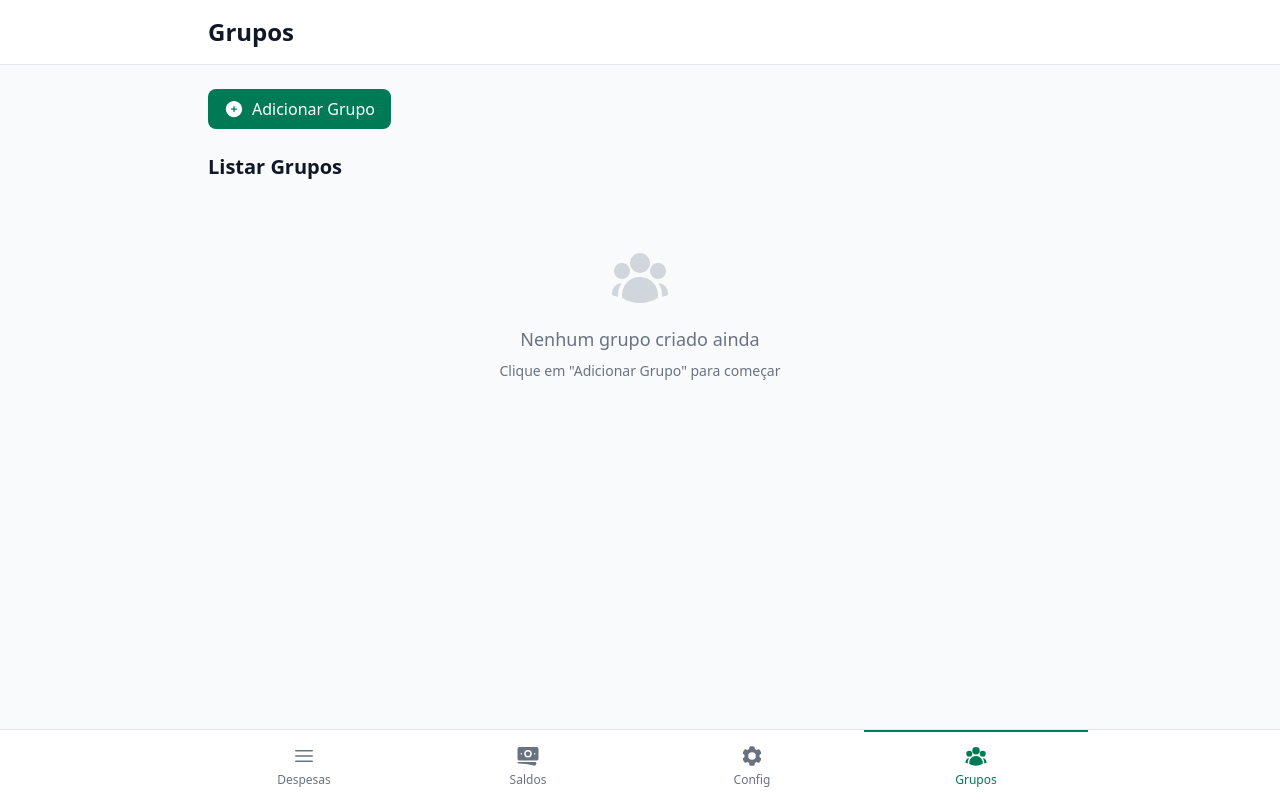
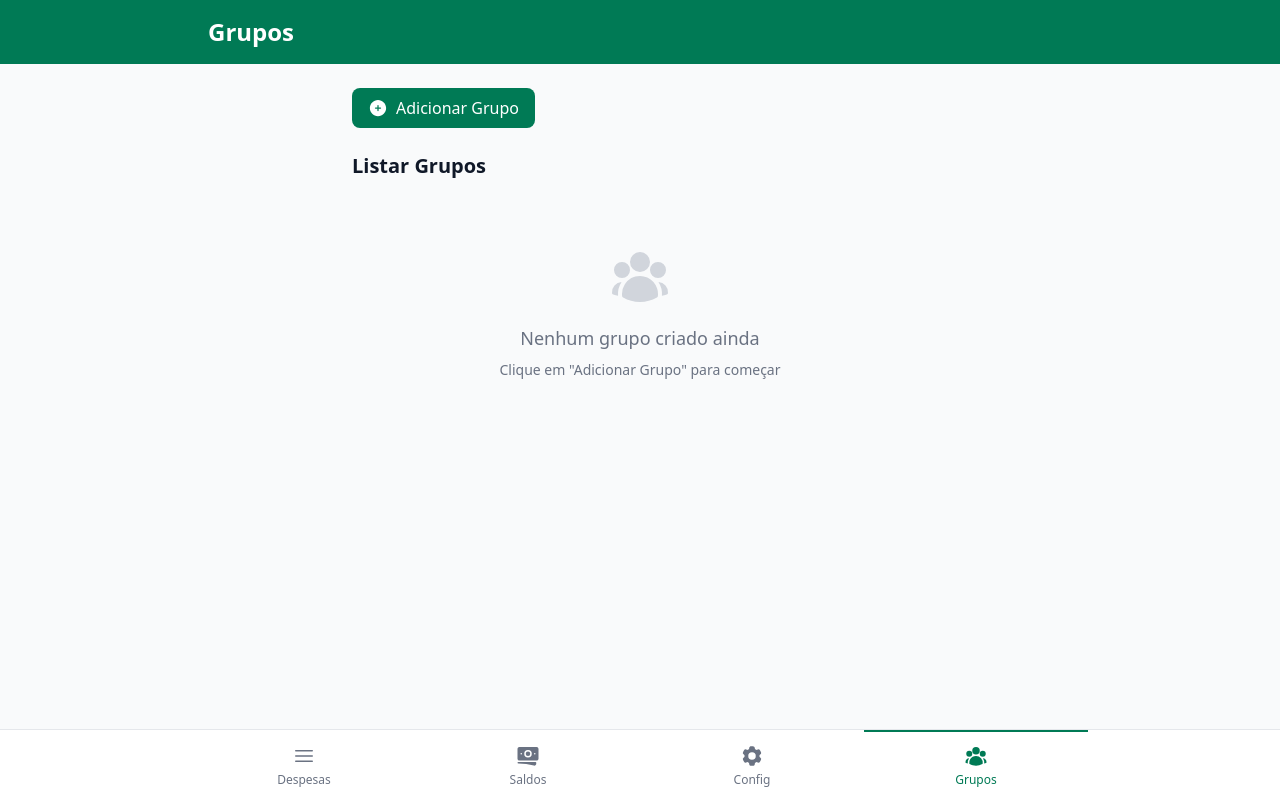
Before and after one commit to ehtudoapp/passaregua, a Vue app: page / in a window 1280 px wide. Both pictures are taken after a click on the button "Grupos". Built offline with nearby package versions, Linux system fonts and the light colour scheme.

Commit message:
Fix layout consistency: standardize header/navbar, add layout components, fix drawer transparency
Co-authored-by: edsonlcandido <38674440+edsonlcandido@users.noreply.github.com>

```diff
--- a/src/App.vue
+++ b/src/App.vue
@@ -3,13 +3,9 @@ import { ref, computed } from 'vue';
 import type { Expense } from './types';
 import { calculateBalances, calculateMinimumTransactions } from './algorithm';
 import { EPSILON } from './constants';
-import {
-  Bars3Icon,
-  BanknotesIcon,
-  Cog6ToothIcon,
-  UserGroupIcon
-} from '@heroicons/vue/24/solid';
 import GroupsView from './views/GroupsView.vue';
+import AppHeader from './components/AppHeader.vue';
+import AppNavbar from './components/AppNavbar.vue';
 
 // Estado da aplicação
 const people = ref<string[]>([]);
@@ -117,16 +113,12 @@ function formatBalance(balance: number): string {
 
 <template>
   <!-- Groups View -->
-  <GroupsView v-if="activeNav === 'members'" />
+  <GroupsView v-if="activeNav === 'members'" :activeNav="activeNav" @update:activeNav="activeNav = $event" />
 
   <!-- Default View -->
   <div v-else class="min-h-screen flex flex-col bg-gray-50">
-    <!-- Navbar Top -->
-    <nav class="bg-emerald-700 text-white sticky top-0 z-50">
-      <div class="max-w-4xl mx-auto px-4 py-4">
-        <h1 class="text-2xl font-bold">Passa a régua</h1>
-      </div>
-    </nav>
+    <!-- Header -->
+    <AppHeader title="Passa a régua" />
 
     <!-- Main Content -->
     <main class="flex-1 px-4 py-6 pb-24">
@@ -303,48 +295,5 @@ function formatBalance(balance: number): string {
   </div>
 
   <!-- Navbar Bottom (Mobile) - Always visible -->
-  <nav class="fixed bottom-0 left-0 right-0 bg-white border-t border-gray-200 z-50">
-    <div class="flex justify-around max-w-4xl mx-auto">
-      <button
-        @click="activeNav = 'home'"
-        :class="[
-          'flex-1 py-3 px-3 flex flex-col items-center gap-1 border-t-2 transition',
-          activeNav === 'home' ? 'border-emerald-700 text-emerald-700' : 'border-transparent text-gray-500 hover:text-gray-700'
-        ]"
-      >
-        <Bars3Icon class="w-6 h-6" />
-        <p class="text-xs">Despesas</p>
-      </button>
-      <button
-        @click="activeNav = 'transactions'"
-        :class="[
-          'flex-1 py-3 px-3 flex flex-col items-center gap-1 border-t-2 transition',
-          activeNav === 'transactions' ? 'border-emerald-700 text-emerald-700' : 'border-transparent text-gray-500 hover:text-gray-700'
-        ]"
-      >
-        <BanknotesIcon class="w-6 h-6" />
-        <p class="text-xs">Saldos</p>
-      </button>
-      <button
-        @click="activeNav = 'settings'"
-        :class="[
-          'flex-1 py-3 px-3 flex flex-col items-center gap-1 border-t-2 transition',
-          activeNav === 'settings' ? 'border-emerald-700 text-emerald-700' : 'border-transparent text-gray-500 hover:text-gray-700'
-        ]"
-      >
-        <Cog6ToothIcon class="w-6 h-6" />
-        <p class="text-xs">Config</p>
-      </button>
-      <button
-        @click="activeNav = 'members'"
-        :class="[
-          'flex-1 py-3 px-3 flex flex-col items-center gap-1 border-t-2 transition',
-          activeNav === 'members' ? 'border-emerald-700 text-emerald-700' : 'border-transparent text-gray-500 hover:text-gray-700'
-        ]"
-      >
-        <UserGroupIcon class="w-6 h-6" />
-        <p class="text-xs">Grupos</p>
-      </button>
-    </div>
-  </nav>
+  <AppNavbar :activeNav="activeNav" @update:activeNav="activeNav = $event" />
 </template>
--- /dev/null
+++ b/src/components/AppHeader.vue
@@ -0,0 +1,14 @@
+<script setup lang="ts">
+defineProps<{
+  title?: string;
+}>();
+</script>
+
+<template>
+  <nav class="bg-emerald-700 text-white sticky top-0 z-50">
+    <div class="max-w-4xl mx-auto px-4 py-4">
+      <h1 v-if="title" class="text-2xl font-bold">{{ title }}</h1>
+      <slot v-else />
+    </div>
+  </nav>
+</template>
--- /dev/null
+++ b/src/components/AppNavbar.vue
@@ -0,0 +1,63 @@
+<script setup lang="ts">
+import {
+  Bars3Icon,
+  BanknotesIcon,
+  Cog6ToothIcon,
+  UserGroupIcon
+} from '@heroicons/vue/24/solid';
+
+defineProps<{
+  activeNav: 'home' | 'transactions' | 'settings' | 'members';
+}>();
+
+defineEmits<{
+  'update:activeNav': [value: 'home' | 'transactions' | 'settings' | 'members'];
+}>();
+</script>
+
+<template>
+  <nav class="fixed bottom-0 left-0 right-0 bg-white border-t border-gray-200 z-50">
+    <div class="flex justify-around max-w-4xl mx-auto">
+      <button
+        @click="$emit('update:activeNav', 'home')"
+        :class="[
+          'flex-1 py-3 px-3 flex flex-col items-center gap-1 border-t-2 transition',
+          activeNav === 'home' ? 'border-emerald-700 text-emerald-700' : 'border-transparent text-gray-500 hover:text-gray-700'
+        ]"
+      >
+        <Bars3Icon class="w-6 h-6" />
+        <p class="text-xs">Despesas</p>
+      </button>
+      <button
+        @click="$emit('update:activeNav', 'transactions')"
+        :class="[
+          'flex-1 py-3 px-3 flex flex-col items-center gap-1 border-t-2 transition',
+          activeNav === 'transactions' ? 'border-emerald-700 text-emerald-700' : 'border-transparent text-gray-500 hover:text-gray-700'
+        ]"
+      >
+        <BanknotesIcon class="w-6 h-6" />
+        <p class="text-xs">Saldos</p>
+      </button>
+      <button
+        @click="$emit('update:activeNav', 'settings')"
+        :class="[
+          'flex-1 py-3 px-3 flex flex-col items-center gap-1 border-t-2 transition',
+          activeNav === 'settings' ? 'border-emerald-700 text-emerald-700' : 'border-transparent text-gray-500 hover:text-gray-700'
+        ]"
+      >
+        <Cog6ToothIcon class="w-6 h-6" />
+        <p class="text-xs">Config</p>
+      </button>
+      <button
+        @click="$emit('update:activeNav', 'members')"
+        :class="[
+          'flex-1 py-3 px-3 flex flex-col items-center gap-1 border-t-2 transition',
+          activeNav === 'members' ? 'border-emerald-700 text-emerald-700' : 'border-transparent text-gray-500 hover:text-gray-700'
+        ]"
+      >
+        <UserGroupIcon class="w-6 h-6" />
+        <p class="text-xs">Grupos</p>
+      </button>
+    </div>
+  </nav>
+</template>
--- a/src/components/Drawer.vue
+++ b/src/components/Drawer.vue
@@ -29,16 +29,16 @@ function closeDrawer() {
   <Teleport to="body">
     <!-- Overlay -->
     <Transition
-      enter-active-class="transition-opacity duration-300"
+      enter-active-class="transition-opacity duration-300 ease-out"
       enter-from-class="opacity-0"
       enter-to-class="opacity-100"
-      leave-active-class="transition-opacity duration-300"
+      leave-active-class="transition-opacity duration-300 ease-in"
       leave-from-class="opacity-100"
       leave-to-class="opacity-0"
     >
       <div
         v-if="modelValue"
-        class="fixed inset-0 bg-black bg-opacity-50 z-40"
+        class="fixed inset-0 bg-black/50 z-40"
         @click="closeDrawer"
       />
     </Transition>
--- a/src/views/GroupsView.vue
+++ b/src/views/GroupsView.vue
@@ -10,11 +10,22 @@ import {
 import Button from '../components/Button.vue';
 import Input from '../components/Input.vue';
 import Drawer from '../components/Drawer.vue';
+import AppHeader from '../components/AppHeader.vue';
+import AppNavbar from '../components/AppNavbar.vue';
 import {
   createGroup,
   getGroupsWithMemberCount,
   type GroupWithCount
 } from '../lib/storage';
+
+// Props and emits for navigation
+defineProps<{
+  activeNav: 'home' | 'transactions' | 'settings' | 'members';
+}>();
+
+defineEmits<{
+  'update:activeNav': [value: 'home' | 'transactions' | 'settings' | 'members'];
+}>();
 
 // State
 const drawerOpen = ref(false);
@@ -116,16 +127,13 @@ function handleCreateGroup() {
 </script>
 
 <template>
-  <div class="min-h-screen bg-gray-50">
+  <div class="min-h-screen flex flex-col bg-gray-50">
     <!-- Header -->
-    <div class="bg-white border-b border-gray-200 sticky top-0 z-10">
-      <div class="max-w-4xl mx-auto px-4 py-4">
-        <h1 class="text-2xl font-bold text-gray-900">Grupos</h1>
-      </div>
-    </div>
+    <AppHeader title="Grupos" />
 
     <!-- Main Content -->
-    <div class="max-w-4xl mx-auto px-4 py-6">
+    <main class="flex-1 px-4 py-6 pb-24">
+      <div class="max-w-xl mx-auto">
         <!-- Add Group Button -->
         <div class="mb-6">
           <Button variant="primary" @click="openDrawer">
@@ -167,6 +175,11 @@ function handleCreateGroup() {
           </div>
         </div>
       </div>
+    </main>
+  </div>
+
+  <!-- Bottom Navigation -->
+  <AppNavbar :activeNav="activeNav" @update:activeNav="$emit('update:activeNav', $event)" />
 
   <!-- Drawer for Adding Group -->
   <Drawer v-model="drawerOpen" position="right" width-class="w-full max-w-xl">
@@ -248,5 +261,4 @@ function handleCreateGroup() {
       </div>
     </div>
   </Drawer>
-  </div>
 </template>
```
Lines whose indentation alone changed are shown as unchanged.
